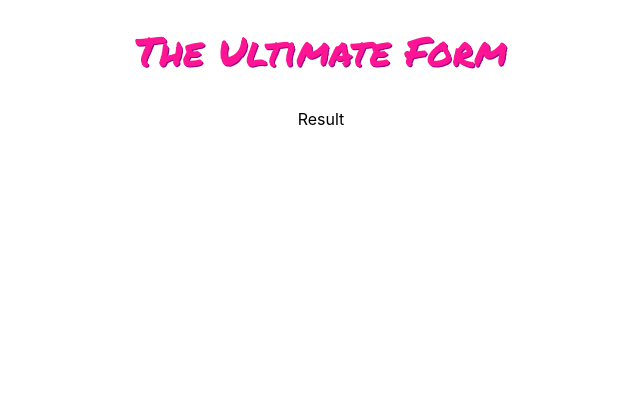
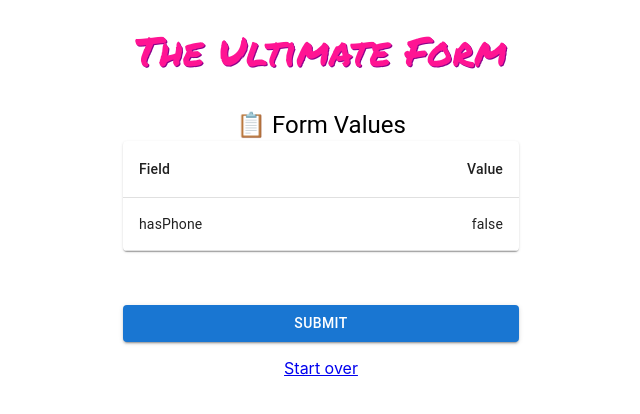
Before and after one commit to Paavveel/ultimate-react-hook-form, a React (Create React App) app: page /result in a window 1280 px wide. Shown: the top 414 px of the page, without its empty margins (319-959 px from the left). Built offline with nearby package versions, Linux system fonts and the light colour scheme.

Commit message:
Project done

```diff
--- a/src/components/PrimaryButton.js
+++ b/src/components/PrimaryButton.js
@@ -1,7 +1,7 @@
 import { Button } from '@mui/material';
 import React from 'react';
 
-function PrimaryButton({ children, props }) {
+function PrimaryButton({ children, ...props }) {
   return (
     <Button
       type='submit'
--- a/src/pages/Result.js
+++ b/src/pages/Result.js
@@ -1,7 +1,89 @@
-import React from 'react';
+import React, { useState } from 'react';
+import { Link } from 'react-router-dom';
+import {
+  List,
+  ListItem,
+  ListItemIcon,
+  ListItemText,
+  Paper,
+  Table,
+  TableBody,
+  TableCell,
+  TableContainer,
+  TableHead,
+  TableRow,
+  Typography,
+} from '@mui/material';
+import { useSelector } from 'react-redux';
+import { InsertDriveFile } from '@mui/icons-material';
+import PrimaryButton from '../components/PrimaryButton';
+import Swal from 'sweetalert2';
+import Confetti from 'react-confetti';
 
 function Result() {
-  return <div>Result</div>;
+  const [success, setSuccesss] = useState(false);
+  const { data } = useSelector(state => state.form);
+  const entries = Object.entries(data).filter(entry => entry[0] !== 'files');
+  const { files } = data;
+
+  const onSubmit = () => {
+    Swal.fire('great job!', 'Data is sent', 'success');
+    setSuccesss(true);
+  };
+
+  if (success) {
+    return <Confetti />;
+  }
+
+  return (
+    <>
+      <Typography component='h2' variant='h5'>
+        📋 Form Values
+      </Typography>
+      <TableContainer
+        sx={{
+          mb: '30px',
+        }}
+        component={Paper}
+      >
+        <Table>
+          <TableHead>
+            <TableRow>
+              <TableCell>Field</TableCell>
+              <TableCell align='right'>Value</TableCell>
+            </TableRow>
+          </TableHead>
+          <TableBody>
+            {entries.map(entry => (
+              <TableRow key={entry[0]}>
+                <TableCell>{entry[0]}</TableCell>
+                <TableCell align='right'>{entry[1]?.toString()}</TableCell>
+              </TableRow>
+            ))}
+          </TableBody>
+        </Table>
+      </TableContainer>
+      {files && (
+        <>
+          <Typography component='h2' variant='h5'>
+            📦 Files
+          </Typography>
+          <List>
+            {files.map((f, index) => (
+              <ListItem key={index}>
+                <ListItemIcon>
+                  <InsertDriveFile />
+                </ListItemIcon>
+                <ListItemText primary={f.name} secondary={f.size} />
+              </ListItem>
+            ))}
+          </List>
+        </>
+      )}
+      <PrimaryButton onClick={onSubmit}>Submit</PrimaryButton>
+      <Link to='/'>Start over</Link>
+    </>
+  );
 }
 
 export default Result;
--- a/src/pages/Step1.js
+++ b/src/pages/Step1.js
@@ -7,6 +7,9 @@ import { TextField } from '@mui/material';
 import { yupResolver } from '@hookform/resolvers/yup';
 import * as yup from 'yup';
 import { useNavigate } from 'react-router-dom';
+import { useSelector } from 'react-redux';
+import { setValues } from '../store/formSlice';
+import { useDispatch } from 'react-redux';
 
 const schema = yup.object().shape({
   firstName: yup
@@ -20,16 +23,24 @@ const schema = yup.object().shape({
 });
 
 function Step1() {
+  const { data } = useSelector(state => state.form);
+  const dispatch = useDispatch();
   const navigator = useNavigate();
   const {
     register,
     handleSubmit,
     formState: { errors },
-  } = useForm({ mode: 'onBlur', resolver: yupResolver(schema) });
+  } = useForm({
+    defaultValues: { firstName: data.firstName, lastName: data.lastName },
+    mode: 'onBlur',
+    resolver: yupResolver(schema),
+  });
 
   const onSubmit = data => {
+    dispatch(setValues(data));
     navigator('step2');
   };
+
   return (
     <>
       <Typography component='h2' variant='h5'>
--- a/src/pages/Step2.js
+++ b/src/pages/Step2.js
@@ -1,6 +1,6 @@
 import React from 'react';
 import { Checkbox, FormControlLabel, Typography } from '@mui/material';
-import { useForm } from 'react-hook-form';
+import { useForm, Controller } from 'react-hook-form';
 import Form from '../components/Form';
 import PrimaryButton from '../components/PrimaryButton';
 import { TextField } from '@mui/material';
@@ -8,6 +8,9 @@ import { yupResolver } from '@hookform/resolvers/yup';
 import * as yup from 'yup';
 import { useNavigate } from 'react-router-dom';
 import parsePhoneNumberFromString from 'libphonenumber-js';
+import { useSelector } from 'react-redux';
+import { useDispatch } from 'react-redux';
+import { setValues } from '../store/formSlice';
 
 const schema = yup.object().shape({
   email: yup
@@ -28,17 +31,29 @@ const normalizePhoneNumber = value => {
 };
 
 function Step2() {
+  const { data } = useSelector(state => state.form);
+  const dispatch = useDispatch();
   const navigator = useNavigate();
   const {
+    control,
     register,
     handleSubmit,
     formState: { errors },
     watch,
-  } = useForm({ mode: 'onBlur', resolver: yupResolver(schema) });
+  } = useForm({
+    defaultValues: {
+      email: data.email,
+      hasPhone: data.hasPhone,
+      phoneNumber: data.phoneNumber,
+    },
+    mode: 'onBlur',
+    resolver: yupResolver(schema),
+  });
 
   const hasPhone = watch('hasPhone');
 
   const onSubmit = data => {
+    dispatch(setValues(data));
     navigator('../step3');
   };
 
@@ -59,8 +74,20 @@ function Step2() {
           required
         />
         <FormControlLabel
-          control={<Checkbox {...register('hasPhone')} color='primary' />}
           label='Do you have a phone'
+          control={
+            <Controller
+              control={control}
+              name='hasPhone'
+              render={({ field: { onChange, value } }) => (
+                <Checkbox
+                  onChange={onChange} // send value to hook form
+                  checked={value}
+                  color='primary'
+                />
+              )}
+            />
+          }
         />
 
         {hasPhone && (
@@ -72,7 +99,6 @@ function Step2() {
             type='tel'
             margin='normal'
             fullWidth
-            defaultValue='+7'
             onChange={e =>
               (e.target.value = normalizePhoneNumber(e.target.value))
             }
--- a/src/pages/Step3.js
+++ b/src/pages/Step3.js
@@ -13,12 +13,22 @@ import PrimaryButton from '../components/PrimaryButton';
 import { useNavigate } from 'react-router-dom';
 import Dropzone from 'react-dropzone';
 import { CloudUpload, InsertDriveFile } from '@mui/icons-material';
+import { useSelector } from 'react-redux';
+import { useDispatch } from 'react-redux';
+import { setValues } from '../store/formSlice';
 
 function Step3() {
+  const { data } = useSelector(state => state.form);
+  const dispatch = useDispatch();
   const navigator = useNavigate();
-  const { control, handleSubmit } = useForm();
+  const { control, handleSubmit } = useForm({
+    defaultValues: {
+      files: data.files,
+    },
+  });
 
   const onSubmit = data => {
+    dispatch(setValues(data));
     navigator('../result');
   };
 
--- a/src/store/formSlice.js
+++ b/src/store/formSlice.js
@@ -3,9 +3,15 @@ import { createSlice } from '@reduxjs/toolkit';
 const formSlice = createSlice({
   name: 'form',
   initialState: {
-    data: {},
+    data: { hasPhone: false },
   },
-  reducers: {},
+  reducers: {
+    setValues(state, action) {
+      state.data = { ...state.data, ...action.payload };
+    },
+  },
 });
 
+export const { setValues } = formSlice.actions;
+
 export default formSlice.reducer;
```
